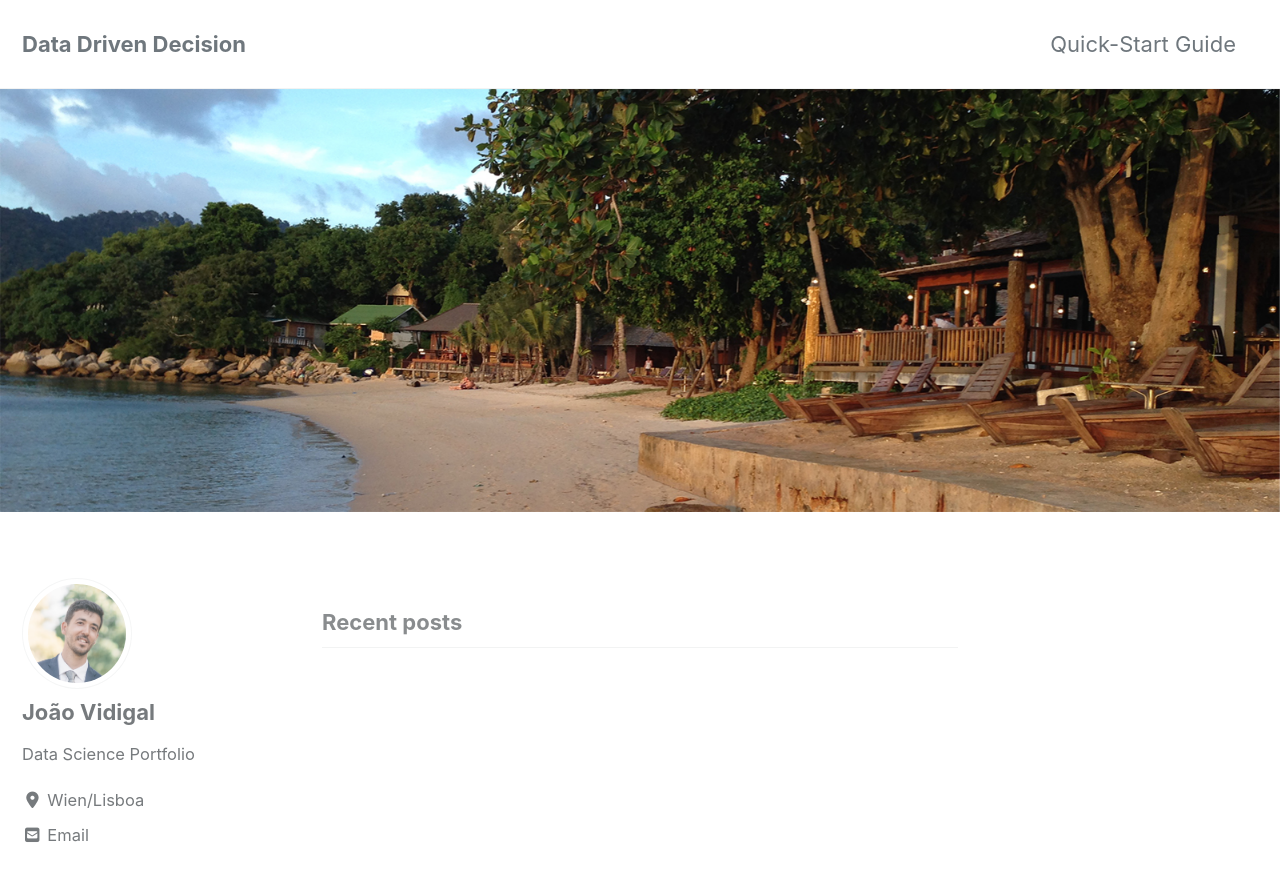
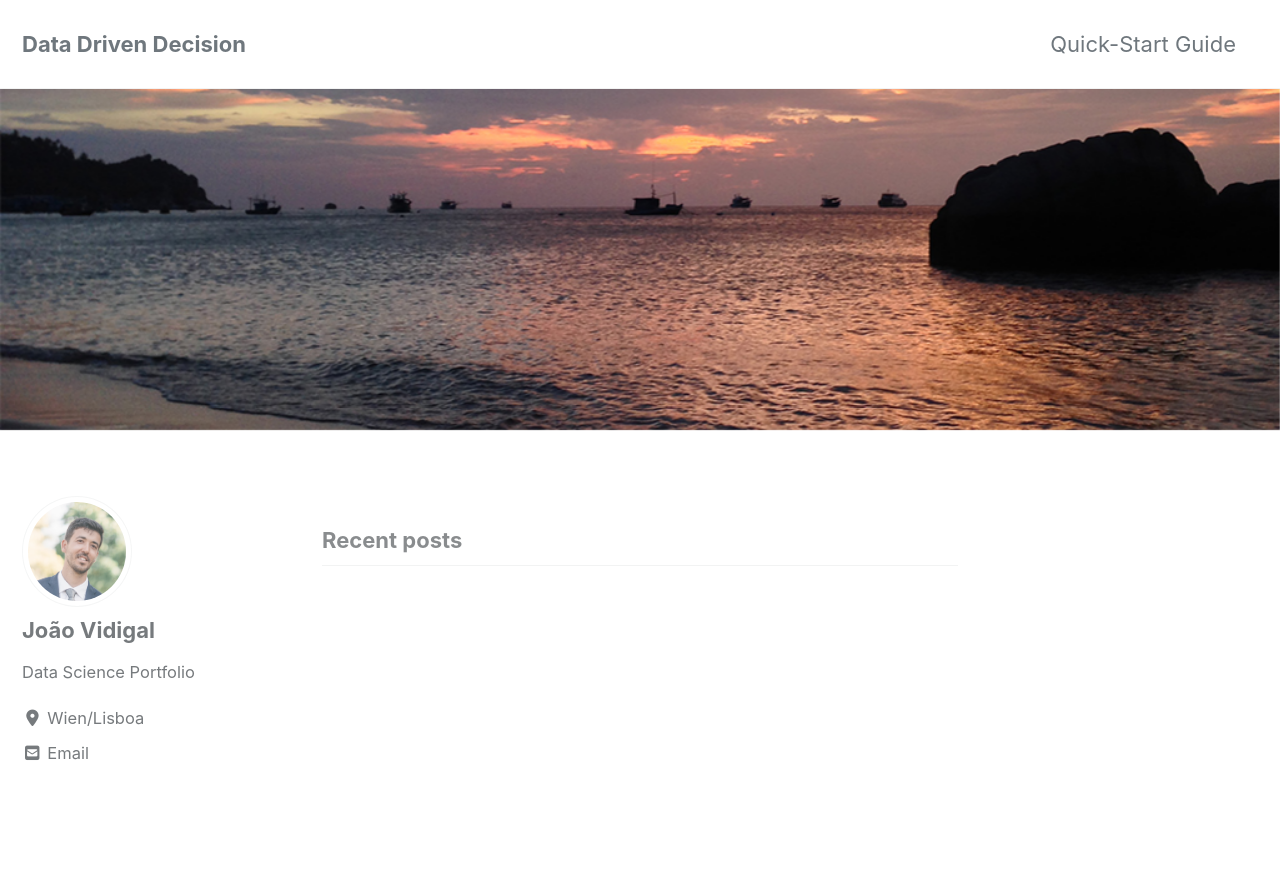
Before and after one commit to vidigaljoao/vidigaljoao.github.io, a Jekyll site: the page built from index.html, in a window 1280 px wide and 900 px high. Shown: the top 881 px of the window. Built offline with Jekyll 4.4.1, drawn with Linux system fonts in a browser that asks for light colours; cached includes are drawn as plain includes; nearby versions of some CDN libraries; the list of posts is cut into pages by our own code.

Commit message:
change config

```diff
--- a/index.html
+++ b/index.html
@@ -2,5 +2,5 @@
 layout: home
 author_profile: true
 header:
-    image: "/images/header1_1.JPG"
+    image: "/images/header1_4.JPG"
 ---
```
Also changed, not shown: images/header1_4.JPG (added), images/tech_header.jpg (added).
